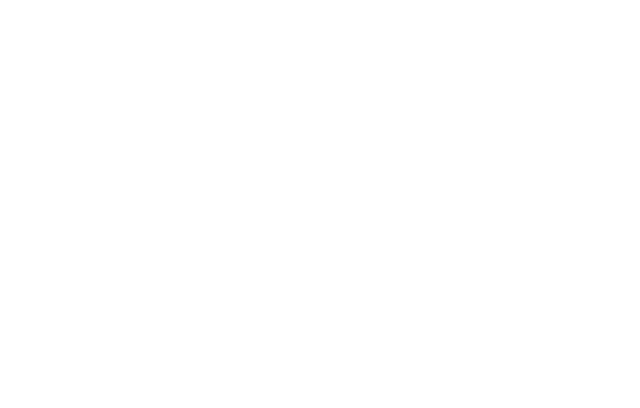
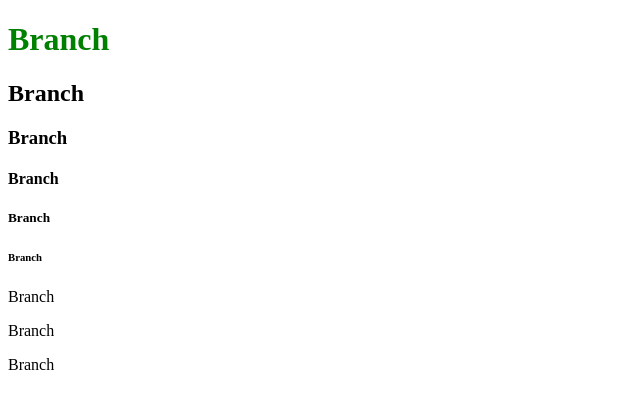
Before and after one commit to reality8080/Study_HTML, a plain HTML site: page Css/index.html in a window 1280 px wide. Shown: the whole page, without its empty margins (0-640 px from the left). Drawn offline with Linux system fonts and the light colour scheme.

Commit message:
Add Root

```diff
--- /dev/null
+++ b/Css/Root/Root.css
@@ -0,0 +1,7 @@
+:root{
+    --p-Color-text:green;
+}
+h1{
+    color: var(--p-Color-text);
+}
+/* :root giống quy định const */
--- a/Css/index.html
+++ b/Css/index.html
@@ -0,0 +1,22 @@
+<!DOCTYPE html>
+<html lang="en">
+<head>
+    <meta charset="UTF-8">
+    <meta name="viewport" content="width=device-width, initial-scale=1.0">
+    <title>Checkout</title>
+    <link rel="stylesheet" href="Root/Root.css">
+</head>
+<body>
+    <h1>Branch</h1>
+    <h2 class="--p-Color-text">Branch</h2>
+    <!-- Cái này sẽ không có tác dụngdụng -->
+    <h3 class=":Root">Branch</h3>
+    <h4>Branch</h4>
+    <h5>Branch</h5>
+    <h6>Branch</h6>
+    <p>Branch</p>
+    <p>Branch</p>
+    <p>Branch</p>
+
+</body>
+</html>
```
Also changed, not shown: HTML/Class/index.html (+1 -0 lines).
